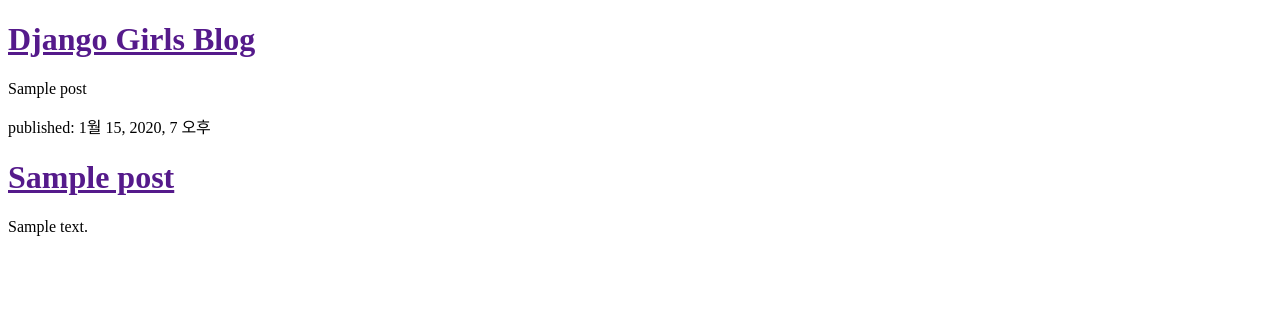
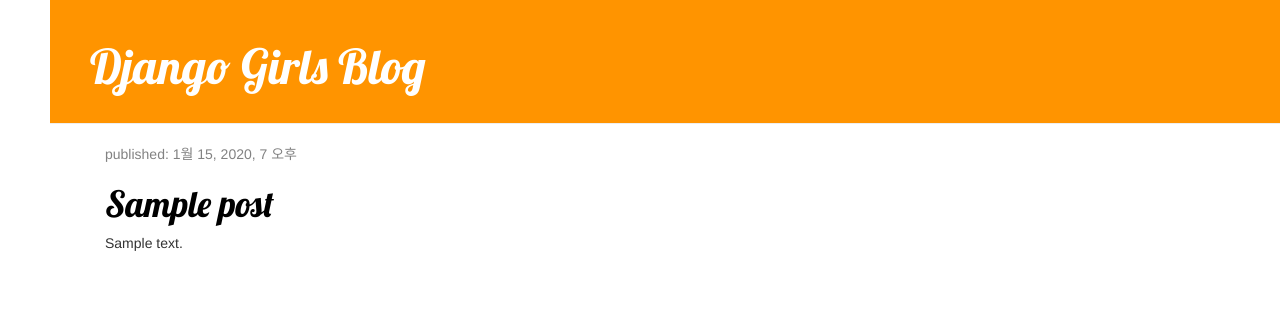
Before and after one commit to kimkw/my-first-blog, a Django app: template blog/templates/blog/post_list.html in a window 1280 px wide. Shown: the top 322 px of the page. Run offline with Django 3.2, Linux system fonts and the light colour scheme; the template is opened without the code that fills it: values that come from a table or form of the project are taken from there, others are empty; tables that the repository leaves empty hold one stand-in row (values such as "Sample post"); some libraries are stand-ins or nearby versions.

Commit message:
Add view and template for detailed blog post

```diff
--- /dev/null
+++ b/blog/static/css/blog.css
@@ -0,0 +1,56 @@
+
+body {
+	padding-left: 50px;
+}
+
+h1 a{
+	color: #FCA205;
+	font-family: 'Lobster';
+}
+
+.page-header{
+	background-color: #ff9400;
+	margin-top: 0;
+	padding: 20px 20px 20px 40px;
+}
+
+.page-header h1, .page-header a, .page-header h1 a:visited, .page-header h1 a:active{
+	color: #ffffff;
+	font-size: 36pt;
+	text-decoration: none;
+}
+
+.content {
+    margin-left: 40px;
+}
+
+h1, h2, h3, h4 {
+    font-family: 'Lobster', cursive;
+}
+
+.date {
+    color: #828282;
+}
+
+.save {
+    float: right;
+}
+
+.post-form textarea, .post-form input {
+    width: 100%;
+}
+
+.top-menu, .top-menu:hover, .top-menu:visited {
+    color: #ffffff;
+    float: right;
+    font-size: 26pt;
+    margin-right: 20px;
+}
+
+.post {
+    margin-bottom: 70px;
+}
+
+.post h1 a, .post h1 a:visited {
+    color: #000000;
+}
--- /dev/null
+++ b/blog/templates/blog/base.html
@@ -0,0 +1,27 @@
+<!DOCTYPE html>
+{%load static %}
+<html>
+<head>
+	<title>kiwoongs blog</title>
+	<link rel="stylesheet" href="//maxcdn.bootstrapcdn.com/bootstrap/3.2.0/css/bootstrap.min.css">
+	<link rel="stylesheet" href="//maxcdn.bootstrapcdn.com/bootstrap/3.2.0/css/bootstrap-theme.min.css">
+	<link rel="stylesheet" href="{% static 'css/blog.css' %}">
+	<link href="//fonts.googleapis.com/css?family=Lobster&subset=latin,latin-ext" rel="stylesheet" type="text/css">
+
+
+</head>
+<body>
+	<div class="page-header">
+		<h1><a href="">Django Girls Blog</a></h1>
+	</div>
+
+	<div class="content container">
+        <div class="row">
+            <div class="col-md-8">
+            {% block content %}
+            {% endblock %}
+            </div>
+        </div>
+    </div>
+</body>
+</html>
--- a/blog/templates/blog/post_list.html
+++ b/blog/templates/blog/post_list.html
@@ -1,22 +1,13 @@
-<!DOCTYPE html>
-<html>
-<head>
-	<title>kiwoongs blog</title>
-</head>
-<body>
-	<div>
-		<h1><a href="">Django Girls Blog</a></h1>
-	</div>
+{% extends "blog/base.html" %}
 
-	<div>
-		{% for post in posts %}
-		{{post}}
-		<div>
-			<p>published: {{post.published_date}}</p>
-			<h1><a href="">{{post.title}}</a></h1>
-			<p>{{post.text|linebreaksbr}}</p>
-		</div>
-		{% endfor %}
-	</div>
-</body>
-</html>
+{% block content %}
+	{% for post in posts %}
+	    <div class="post">
+	        <div class="date">
+	            <p>published: {{ post.published_date }}</p>
+	        </div>
+	        <h1><a href="{% url 'post_detail' pk=post.pk %}">{{ post.title }}</a></h1>
+	        <p>{{ post.text|linebreaksbr }}</p>
+	    </div>
+	{% endfor %}
+{% endblock %}
--- a/blog/urls.py
+++ b/blog/urls.py
@@ -1,6 +1,8 @@
 from django.urls import path
 from . import views
+from django.shortcuts import render, get_object_or_404
 
 urlpatterns = [
 	path('', views.post_list, name="post_list"),
+	path('post/<int:pk>/', views.post_detail, name="post_detail"),
 ]
--- a/blog/views.py
+++ b/blog/views.py
@@ -1,8 +1,13 @@
 from django.shortcuts import render
 from django.utils import timezone
 from .models import Post
+from django.shortcuts import render, get_object_or_404
 
 
 def post_list(request):
 	posts = Post.objects.filter(published_date__lte=timezone.now()).order_by('published_date')
 	return render(request, 'blog/post_list.html',{'posts' : posts})
+
+def post_detail(request, pk):
+	post = get_object_or_404(Post, pk=pk)
+	return render(request, 'blog/post_detail.html', {'post' : post})
```
Also changed, not shown: blog/templates/blog/post_detail.html (added, +13 -0 lines), blog/templates/blog/post_list1.html (added).
